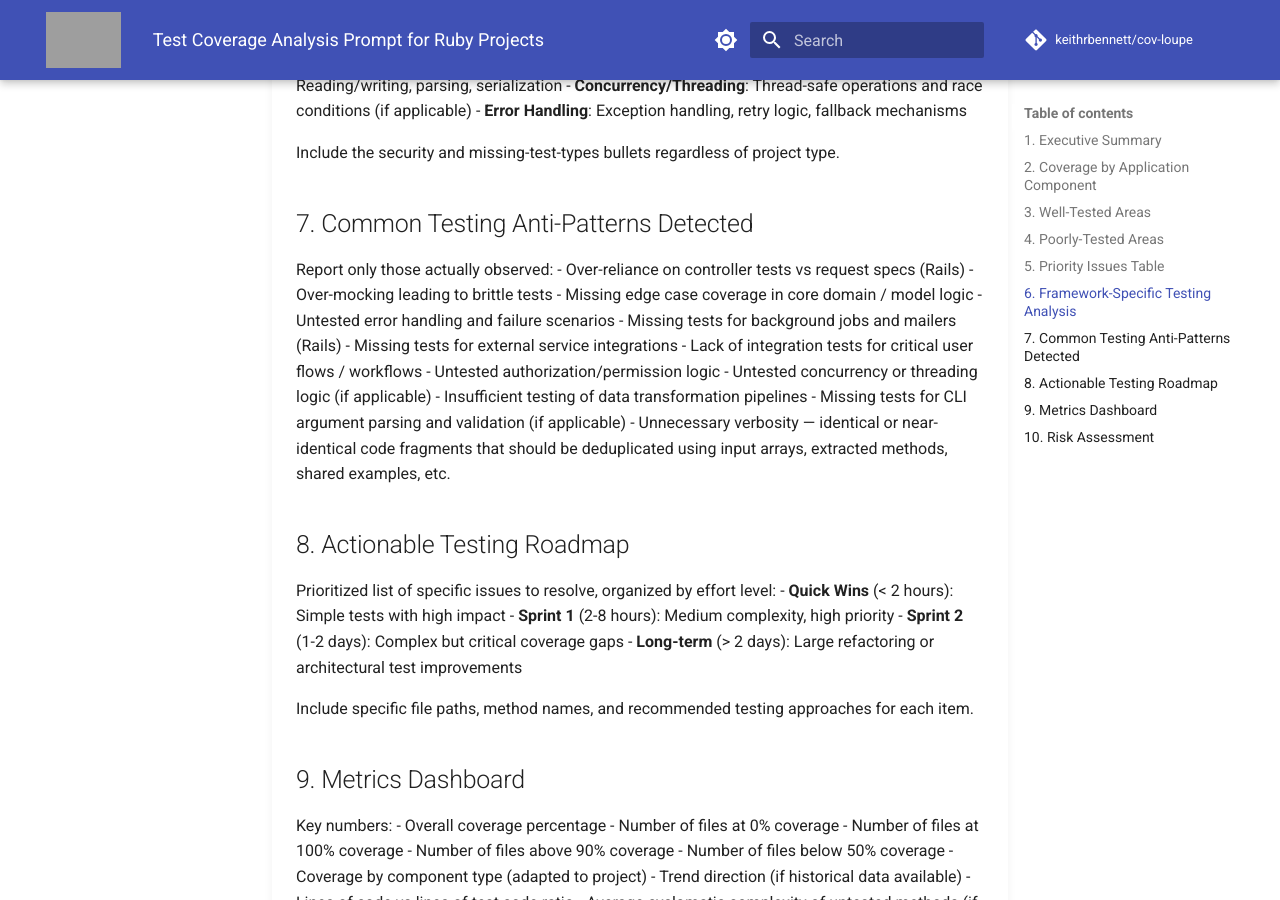
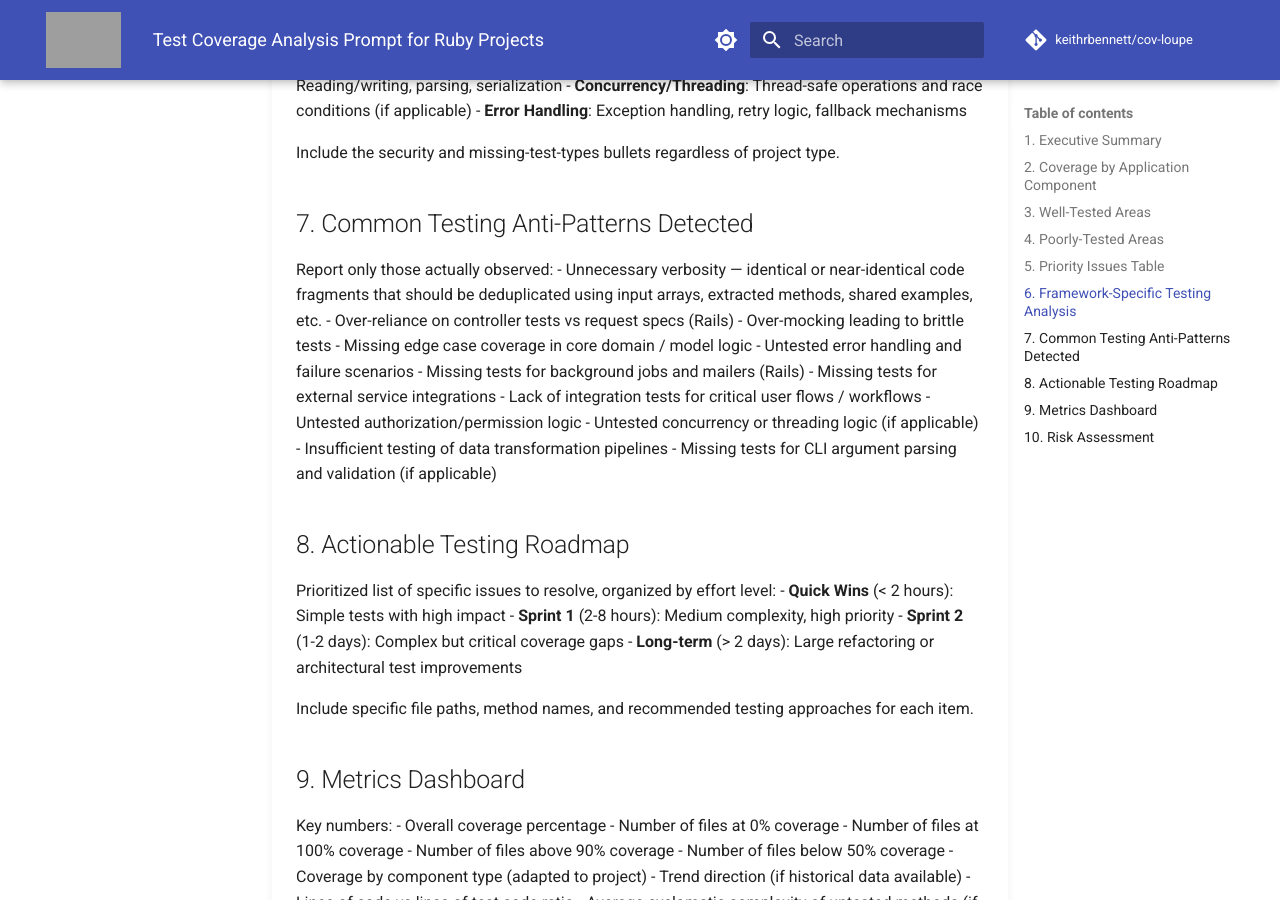
Before and after one commit to keithrbennett/simplecov-mcp, an MkDocs documentation site: the page built from docs/user/prompts/coverage-analysis-prompt.md, in a window 1280 px wide and 900 px high, scrolled down 2035 px. Built offline with MkDocs 1.6.1 and Material for MkDocs 9.7.7, drawn with Linux system fonts in a browser that asks for light colours; comment, search, counter and statistics services are not loaded; part of the change alters nothing that is shown; grey boxes are pictures that could not be loaded.

```diff
--- a/docs/user/prompts/coverage-analysis-prompt.md
+++ b/docs/user/prompts/coverage-analysis-prompt.md
@@ -71,6 +71,7 @@ Include the security and missing-test-types bullets regardless of project type.
 
 ## 7. Common Testing Anti-Patterns Detected
 Report only those actually observed:
+- Unnecessary verbosity — identical or near-identical code fragments that should be deduplicated using input arrays, extracted methods, shared examples, etc.
 - Over-reliance on controller tests vs request specs (Rails)
 - Over-mocking leading to brittle tests
 - Missing edge case coverage in core domain / model logic
@@ -82,7 +83,6 @@ Report only those actually observed:
 - Untested concurrency or threading logic (if applicable)
 - Insufficient testing of data transformation pipelines
 - Missing tests for CLI argument parsing and validation (if applicable)
-- Unnecessary verbosity — identical or near-identical code fragments that should be deduplicated using input arrays, extracted methods, shared examples, etc.
 
 ## 8. Actionable Testing Roadmap
 Prioritized list of specific issues to resolve, organized by effort level:
```
